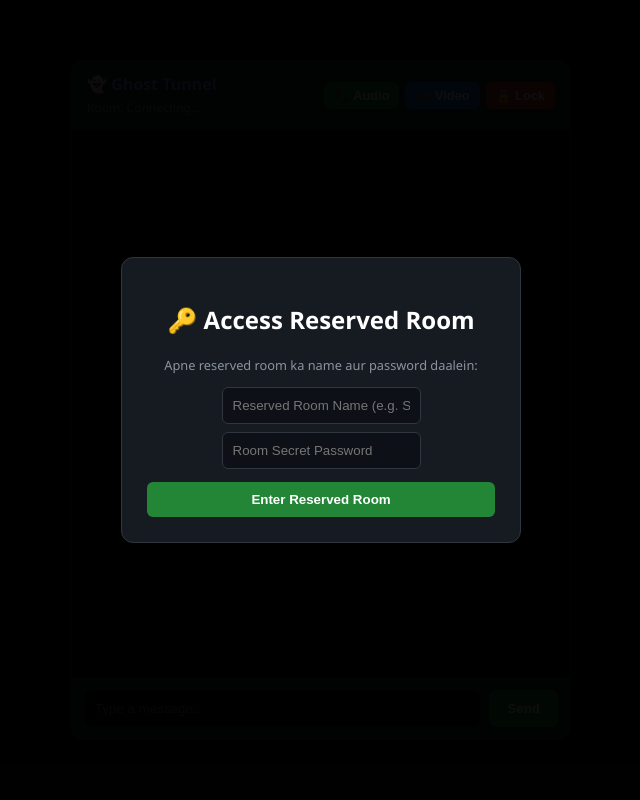
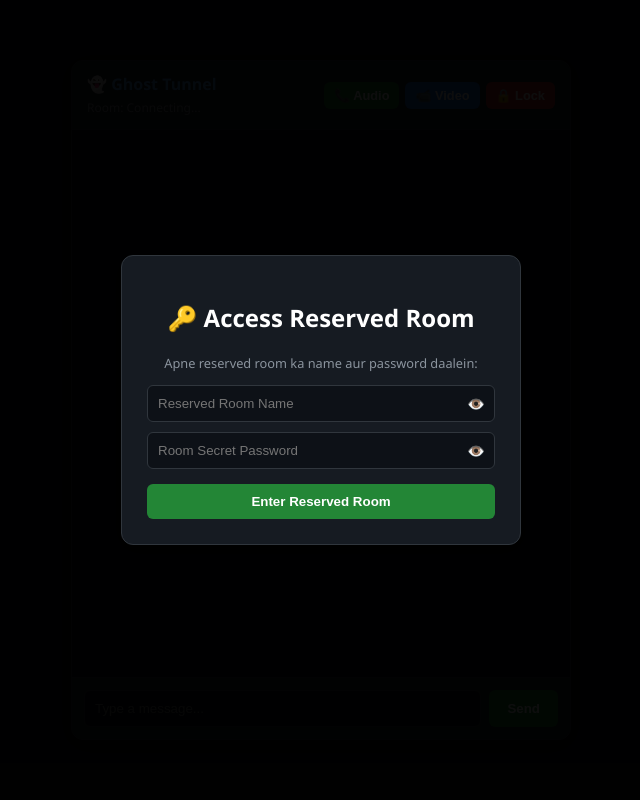
Before and after one commit to Guru4888/ghost-server, a Flask app: page /chat in a window 1280 px wide. Shown: the whole page, without its empty margins (319-959 px from the left). Run offline with Flask 3, Linux system fonts and the light colour scheme; the visitor is signed in with stand-in values (Sample User, id 1); some libraries are stand-ins or nearby versions.

Commit message:
Update chat.html

```diff
--- a/templates/chat.html
+++ b/templates/chat.html
@@ -127,16 +127,33 @@
             gap: 8px;
             border-top: 1px solid #30363d;
         }
+
+        .input-wrapper {
+            position: relative;
+            width: 100%;
+            margin-bottom: 10px;
+        }
+
         input {
-            flex-grow: 1;
-            padding: 10px;
+            width: 100%;
+            padding: 10px 35px 10px 10px;
             background: #0d1117;
             border: 1px solid #30363d;
             color: white;
             border-radius: 6px;
             outline: none;
-            margin-bottom: 8px;
         }
+
+        .toggle-eye {
+            position: absolute;
+            right: 10px;
+            top: 50%;
+            transform: translateY(-50%);
+            cursor: pointer;
+            font-size: 0.9rem;
+            user-select: none;
+        }
+
         button.btn-send {
             padding: 10px 18px;
             background: #238636;
@@ -150,21 +167,29 @@
 </head>
 <body>
 
-    <!-- Access Reserved Room Modal -->
+    <!-- Access Reserved Room Modal (ZERO AUTO-FILL / ZERO HISTORY) -->
     <div id="room-modal">
         <div class="modal-box">
             <h2>🔑 Access Reserved Room</h2>
             <p style="font-size: 0.8rem; color: #8b949e;">Apne reserved room ka name aur password daalein:</p>
 
             <form onsubmit="return false;" autocomplete="off">
+                <!-- Trick inputs -->
                 <input type="text" style="display:none" name="fakeusernameremembered"/>
                 <input type="password" style="display:none" name="fakepasswordremembered"/>
 
-                <input type="text" id="room-name" placeholder="Reserved Room Name (e.g. SecretVault)"
-                       autocomplete="new-password" autocorrect="off" autocapitalize="off" spellcheck="false">
+                <!-- BOTH INPUTS ARE TYPE=PASSWORD TO TOTALLY BLOCK CHROME HISTORY -->
+                <div class="input-wrapper">
+                    <input type="password" id="room-name" placeholder="Reserved Room Name"
+                           autocomplete="new-password" autocorrect="off" autocapitalize="off" spellcheck="false">
+                    <span class="toggle-eye" onclick="toggleVisibility('room-name', this)">👁️</span>
+                </div>
 
-                <input type="password" id="room-pass" placeholder="Room Secret Password"
-                       autocomplete="new-password" autocorrect="off" autocapitalize="off" spellcheck="false">
+                <div class="input-wrapper">
+                    <input type="password" id="room-pass" placeholder="Room Secret Password"
+                           autocomplete="new-password" autocorrect="off" autocapitalize="off" spellcheck="false">
+                    <span class="toggle-eye" onclick="toggleVisibility('room-pass', this)">👁️</span>
+                </div>
 
                 <button class="btn-send" style="width: 100%; margin-top: 5px;" onclick="joinReservedRoom()">Enter Reserved Room</button>
             </form>
@@ -220,19 +245,29 @@
         const socket = io();
         let myAgentID = "Agent_" + Math.floor(1000 + Math.random() * 9000);
         let currentRoom = "";
-        let isCallActive = false; // Flag to check active Audio/Video Call status
+        let isCallActive = false;
 
         let isInitialized = false;
         setTimeout(() => { isInitialized = true; }, 2000);
 
-        // AUTO LOGOUT / 404 LOGIC WITH CALL EXCEPTION
         document.addEventListener('visibilitychange', function() {
-            // Agar CALL CHAL RAHI HAI toh background hone par logout NAHI hoga
             if (document.visibilityState === 'hidden' && isInitialized && !isCallActive) {
                 if(socket) socket.disconnect();
                 window.location.href = "/logout";
             }
         });
+
+        // EYE ICON TO SHOW/HIDE TEXT SAFELY
+        function toggleVisibility(inputId, btn) {
+            const input = document.getElementById(inputId);
+            if (input.type === "password") {
+                input.type = "text";
+                btn.innerText = "🙈";
+            } else {
+                input.type = "password";
+                btn.innerText = "👁️";
+            }
+        }
 
         function joinReservedRoom() {
             const room = document.getElementById('room-name').value.trim();
@@ -301,28 +336,24 @@
             msgBox.appendChild(msgCard);
             msgBox.scrollTop = msgBox.scrollHeight;
 
-            // RULE 1: Direct Seen -> 1 Minute (60s) Auto Delete
             const seenTimer = setTimeout(() => {
                 removeMsgElement(msgCard);
             }, 60000);
 
-            // RULE 2: Non-Seen / Offline -> 3 Hours Auto Delete
             setTimeout(() => {
                 clearTimeout(seenTimer);
                 removeMsgElement(msgCard);
             }, 10800000);
         });
 
-        // START CALL LOGIC (AUDIO / VIDEO)
         function startCall(type) {
-            isCallActive = true; // Set active call flag to true
+            isCallActive = true;
             document.getElementById('call-title').innerText = "🔒 " + type;
             document.getElementById('call-modal').style.display = 'flex';
         }
 
-        // END CALL LOGIC
         function endCall() {
-            isCallActive = false; // Reset call flag
+            isCallActive = false;
             document.getElementById('call-modal').style.display = 'none';
         }
     </script>
```
